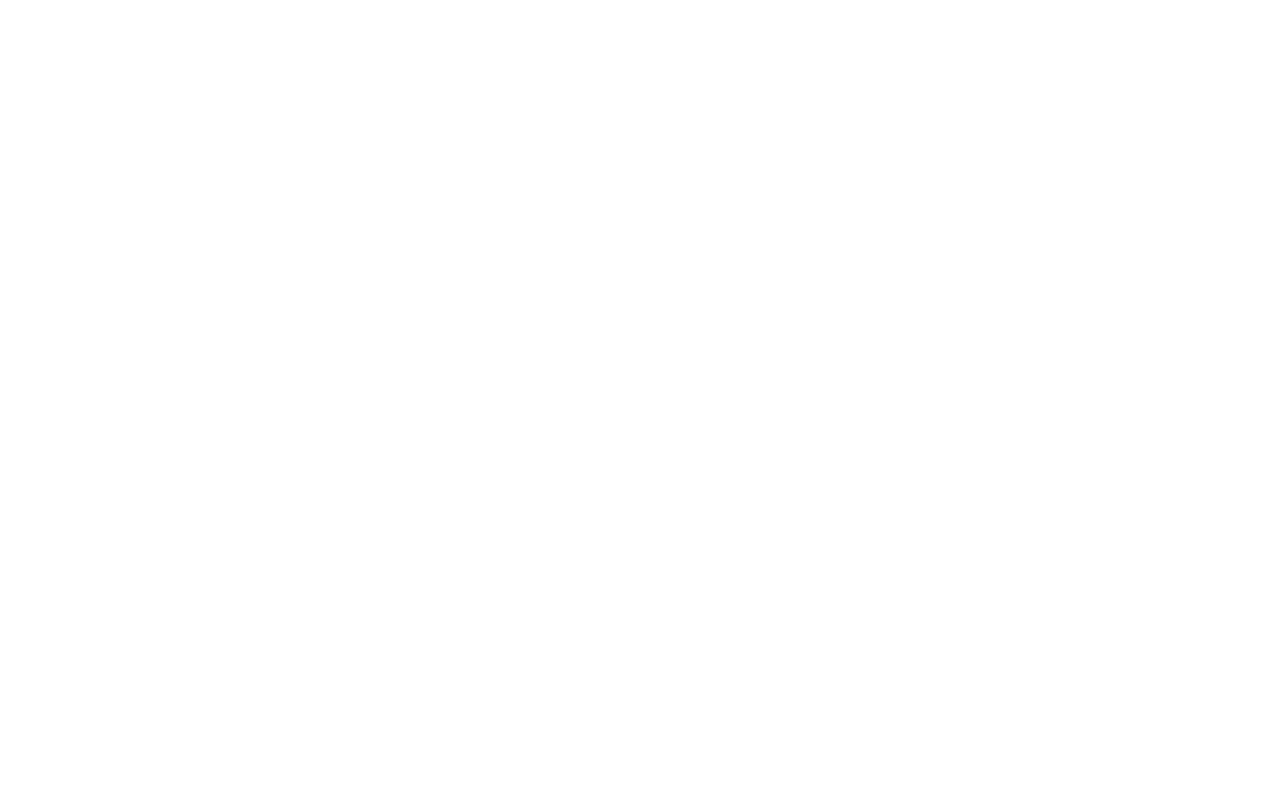
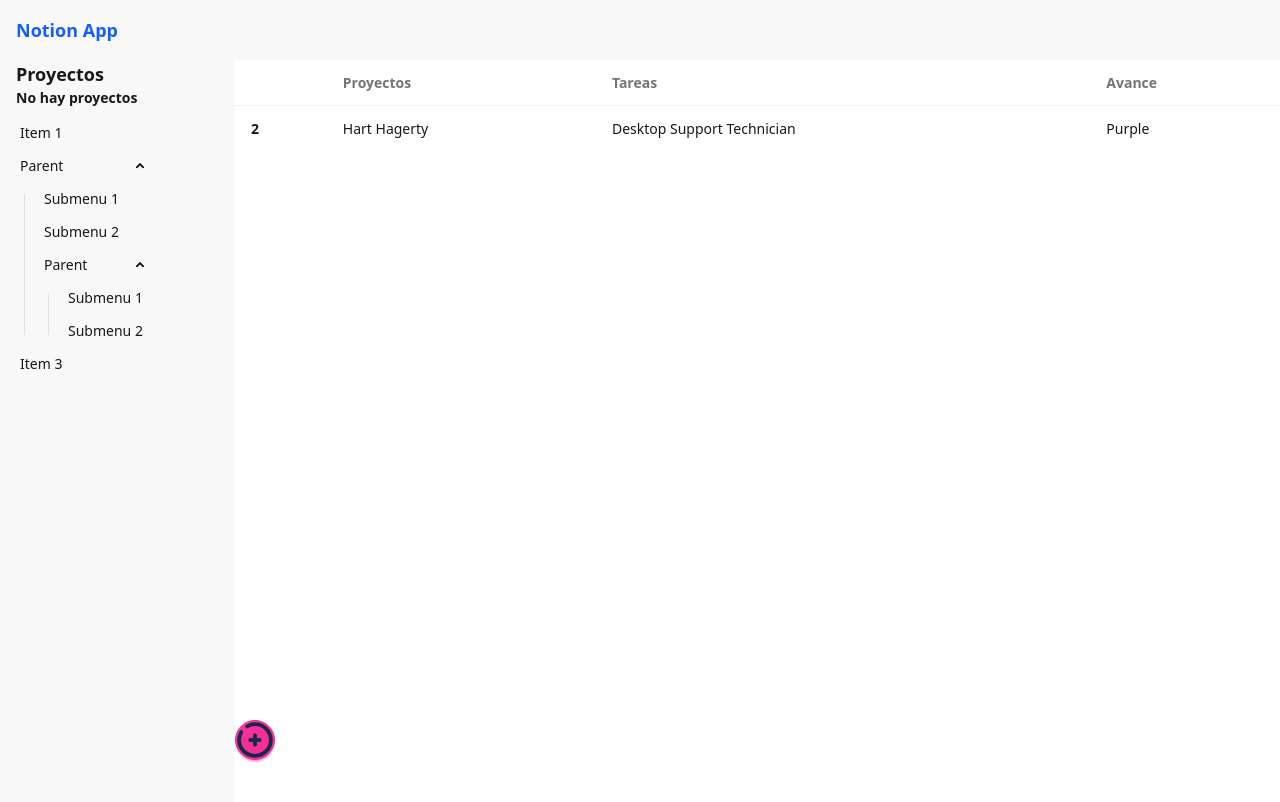
Before and after one commit to abertod/project-app, a Vue app: page /projects in a window 1280 px wide. Before the commit this address had no page. Shown: the top 802 px of the page. Built offline with nearby package versions, Linux system fonts and the light colour scheme.

Commit message:
Componentes de DaisyUI

```diff
--- a/src/modulorum/projects/layouts/ProjectsLayout.vue
+++ b/src/modulorum/projects/layouts/ProjectsLayout.vue
@@ -1,10 +1,13 @@
 <template>
   <SupraMenu />
-  <LateralisMenu />
-  <main><RouterView /><!--Eslo mismo que <router-view />  --></main>
+
+  <main class="flex flex-row">
+    <LateralisMenu />
+    <RouterView /><!--Eslo mismo que <router-view />  -->
+  </main>
 </template>
 
 <script lang="ts" setup>
-import SupraMenu from "@/modulorum/commune/components/SupraMenu.vue"
-import LateralisMenu from "../components/LateralisMenu.vue"
+import SupraMenu from '@/modulorum/commune/components/SupraMenu.vue';
+import LateralisMenu from '../components/LateralisMenu.vue';
 </script>
--- /dev/null
+++ b/src/modulorum/projects/views/ProjectsView.vue
@@ -0,0 +1,64 @@
+<template>
+  <div class="overflow-x-auto w-full">
+    <table class="table">
+      <!-- head -->
+      <thead>
+        <tr>
+          <th></th>
+          <th>Proyectos</th>
+          <th>Tareas</th>
+          <th>Avance</th>
+        </tr>
+      </thead>
+      <tbody>
+        <!-- row 1
+        <tr>
+          <th>1</th>
+          <td>Cy Ganderton</td>
+          <td>Quality Control Specialist</td>
+          <td>Blue</td>
+        </tr>-->
+        <!-- row 2 -->
+        <tr class="hover:bg-base-300">
+          <th>2</th>
+          <td>Hart Hagerty</td>
+          <td>Desktop Support Technician</td>
+          <td>Purple</td>
+        </tr>
+        <!-- row 3
+        <tr>
+          <th>3</th>
+          <td>Brice Swyre</td>
+          <td>Tax Accountant</td>
+          <td>Red</td>
+        </tr>-->
+      </tbody>
+    </table>
+
+    <button class="btn btn-circle btn-secondary fixed bottom-10 rigth-10">
+      <svg
+        viewBox="0 0 24.00 24.00"
+        fill="none"
+        xmlns="http://www.w3.org/2000/svg"
+        transform="rotate(0)"
+      >
+        <g id="SVGRepo_bgCarrier" stroke-width="0"></g>
+        <g id="SVGRepo_tracerCarrier" stroke-linecap="round" stroke-linejoin="round"></g>
+        <g id="SVGRepo_iconCarrier">
+          <path
+            d="M15 12L12 12M12 12L9 12M12 12L12 9M12 12L12 15"
+            stroke="#1C274C"
+            stroke-width="2.4"
+            stroke-linecap="round"
+          ></path>
+          <path
+            d="M7 3.33782C8.47087 2.48697 10.1786 2 12 2C17.5228 2 22 6.47715 22 12C22 17.5228 17.5228 22 12 22C6.47715 22 2 17.5228 2 12C2 10.1786 2.48697 8.47087 3.33782 7"
+            stroke="#1C274C"
+            stroke-width="2.4"
+            stroke-linecap="round"
+          ></path>
+        </g>
+      </svg>
+    </button>
+  </div>
+</template>
--- a/src/router/index.ts
+++ b/src/router/index.ts
@@ -6,9 +6,17 @@
   routes: [
     {
       path: '/',
-      name: 'projects',
+      name: 'home',
+      redirect: { name: 'projects' },
       component: ProjectsLayout,
-    }
+      children: [
+        {
+          path: 'projects',
+          name: 'projects',
+          component: () => import('@/modulorum/projects/views/ProjectsView.vue'),
+        },
+      ],
+    },
   ],
 });
 
```
